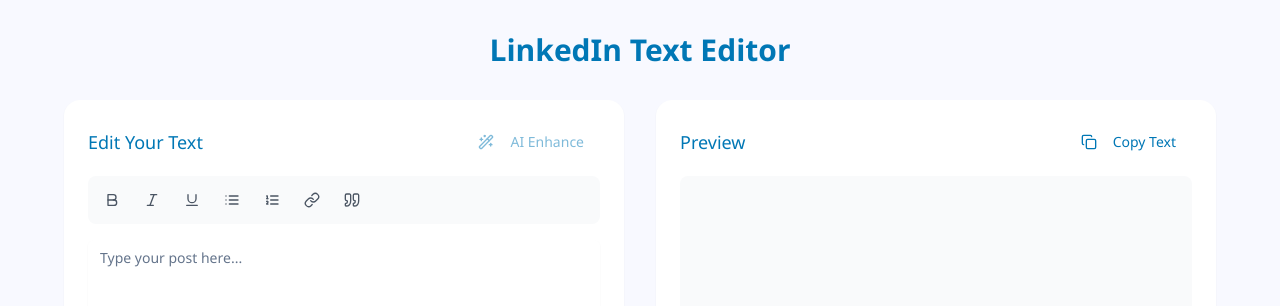
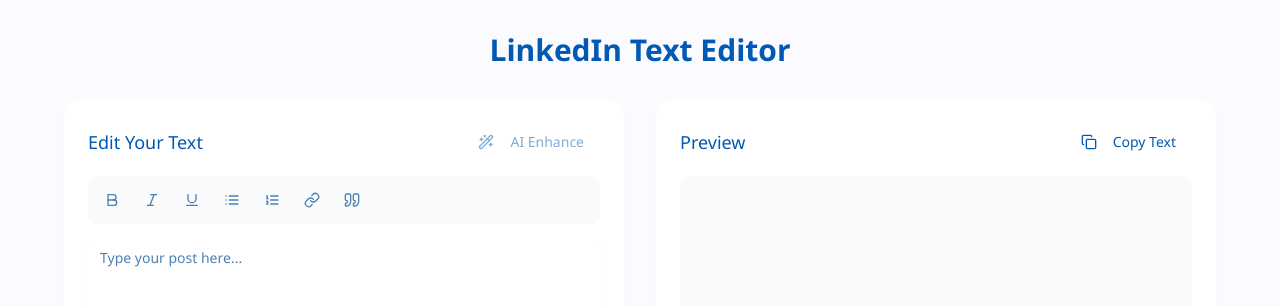
Before and after one commit to tkhongsap/LinkedIn-Text-Editor, a Next.js app in the folder frontend/: page / in a window 1280 px wide. Shown: the top 306 px of the page. Built offline with nearby package versions, Linux system fonts and the light colour scheme.

Commit message:
feat: adjust feature

```diff
--- a/frontend/app/globals.css
+++ b/frontend/app/globals.css
@@ -4,33 +4,35 @@
 
 @layer base {
   :root {
-    --background: 0 0% 100%;
-    --foreground: 222.2 84% 4.9%;
+    --background: 240 100% 99%; /* Light blue-ish background */
+    --foreground: 210 100% 35%; /* LinkedIn blue text */
 
     --card: 0 0% 100%;
-    --card-foreground: 222.2 84% 4.9%;
+    --card-foreground: 210 100% 35%;
 
     --popover: 0 0% 100%;
-    --popover-foreground: 222.2 84% 4.9%;
+    --popover-foreground: 210 100% 35%;
 
-    --primary: 222.2 47.4% 11.2%;
-    --primary-foreground: 210 40% 98%;
+    /* LinkedIn primary blue */
+    --primary: 210 100% 35%;
+    --primary-foreground: 0 0% 100%;
 
-    --secondary: 210 40% 96.1%;
-    --secondary-foreground: 222.2 47.4% 11.2%;
+    /* Light gray for secondary elements */
+    --secondary: 210 20% 98%;
+    --secondary-foreground: 210 100% 35%;
 
-    --muted: 210 40% 96.1%;
-    --muted-foreground: 215.4 16.3% 46.9%;
+    --muted: 210 20% 98%;
+    --muted-foreground: 210 40% 50%;
 
-    --accent: 210 40% 96.1%;
-    --accent-foreground: 222.2 47.4% 11.2%;
+    --accent: 210 20% 98%;
+    --accent-foreground: 210 100% 35%;
 
-    --destructive: 0 84.2% 60.2%;
+    --destructive: 0 100% 50%;
     --destructive-foreground: 210 40% 98%;
 
-    --border: 214.3 31.8% 91.4%;
-    --input: 214.3 31.8% 91.4%;
-    --ring: 222.2 84% 4.9%;
+    --border: 210 20% 90%;
+    --input: 210 20% 90%;
+    --ring: 210 100% 35%;
 
     --radius: 0.5rem;
   }
--- a/frontend/app/page.tsx
+++ b/frontend/app/page.tsx
@@ -33,21 +33,21 @@
   }
 
   return (
-    <div className="min-h-screen bg-[#F8F9FF] p-8">
+    <div className="min-h-screen bg-background p-8">
       <div className="max-w-6xl mx-auto">
-        <h1 className="text-3xl font-semibold text-center text-[#0077B5] mb-8">
+        <h1 className="text-3xl font-semibold text-center text-primary mb-8">
           LinkedIn Text Editor
         </h1>
 
         <div className="grid grid-cols-1 md:grid-cols-2 gap-8">
           {/* Editor Panel */}
-          <div className="bg-white rounded-2xl shadow-sm p-6">
+          <div className="bg-card rounded-2xl shadow-sm p-6">
             <div className="flex items-center justify-between mb-4">
-              <h2 className="text-lg text-[#0077B5]">Edit Your Text</h2>
+              <h2 className="text-lg text-primary">Edit Your Text</h2>
               <Button
                 onClick={handleAIEnhance}
                 variant="ghost"
-                className="text-[#0077B5] hover:bg-[#0077B5]/10"
+                className="text-primary hover:bg-primary/10"
                 disabled={isLoading || !text.trim()}
               >
                 <Wand2 className="h-4 w-4 mr-2" />
@@ -55,7 +55,7 @@
               </Button>
             </div>
 
-            <div className="flex items-center gap-2 mb-4 p-2 bg-gray-50 rounded-lg">
+            <div className="flex items-center gap-2 mb-4 p-2 bg-secondary rounded-lg">
               <TooltipProvider>
                 {[
                   { icon: FormatBold, format: 'bold', tooltip: 'Bold' },
@@ -71,7 +71,7 @@
                       <Button
                         variant="ghost"
                         size="sm"
-                        className="h-8 w-8 p-0 hover:bg-white text-gray-600 hover:text-[#0077B5]"
+                        className="h-8 w-8 p-0 hover:bg-white text-muted-foreground hover:text-primary"
                         onClick={() => applyFormat(format)}
                       >
                         <Icon className="h-4 w-4" />
@@ -89,41 +89,41 @@
               value={text}
               onChange={(e) => setText(e.target.value)}
               placeholder="Type your post here..."
-              className="min-h-[400px] resize-none border-none focus:ring-0 bg-white text-gray-700"
+              className="min-h-[400px] resize-none border-none focus:ring-0 bg-card text-foreground"
             />
           </div>
 
           {/* Preview Panel */}
-          <div className="bg-white rounded-2xl shadow-sm p-6">
+          <div className="bg-card rounded-2xl shadow-sm p-6">
             <div className="flex items-center justify-between mb-4">
-              <h2 className="text-lg text-[#0077B5]">Preview</h2>
+              <h2 className="text-lg text-primary">Preview</h2>
               <Button
                 onClick={copyToClipboard}
                 variant="ghost"
-                className="text-[#0077B5] hover:bg-[#0077B5]/10"
+                className="text-primary hover:bg-primary/10"
               >
                 <Copy className="h-4 w-4 mr-2" />
                 Copy Text
               </Button>
             </div>
 
-            <div className="min-h-[400px] p-4 rounded-lg bg-gray-50">
+            <div className="min-h-[400px] p-4 rounded-lg bg-secondary">
               {aiSuggestion ? (
                 <div className="space-y-4">
-                  <div className="inline-flex items-center gap-2 px-3 py-1.5 rounded-full bg-[#0077B5]/10 text-[#0077B5] text-sm">
+                  <div className="inline-flex items-center gap-2 px-3 py-1.5 rounded-full bg-primary/10 text-primary text-sm">
                     <Wand2 className="h-3.5 w-3.5" />
                     AI-enhanced suggestion
                   </div>
-                  <div className="text-gray-700">{aiSuggestion}</div>
+                  <div className="text-foreground">{aiSuggestion}</div>
                   <Button
                     onClick={applySuggestion}
-                    className="bg-[#0077B5] text-white hover:bg-[#0077B5]/90"
+                    className="bg-primary text-primary-foreground hover:bg-primary/90"
                   >
                     Apply Suggestion
                   </Button>
                 </div>
               ) : (
-                <div className="text-gray-700">{text}</div>
+                <div className="text-foreground">{text}</div>
               )}
             </div>
           </div>
```
